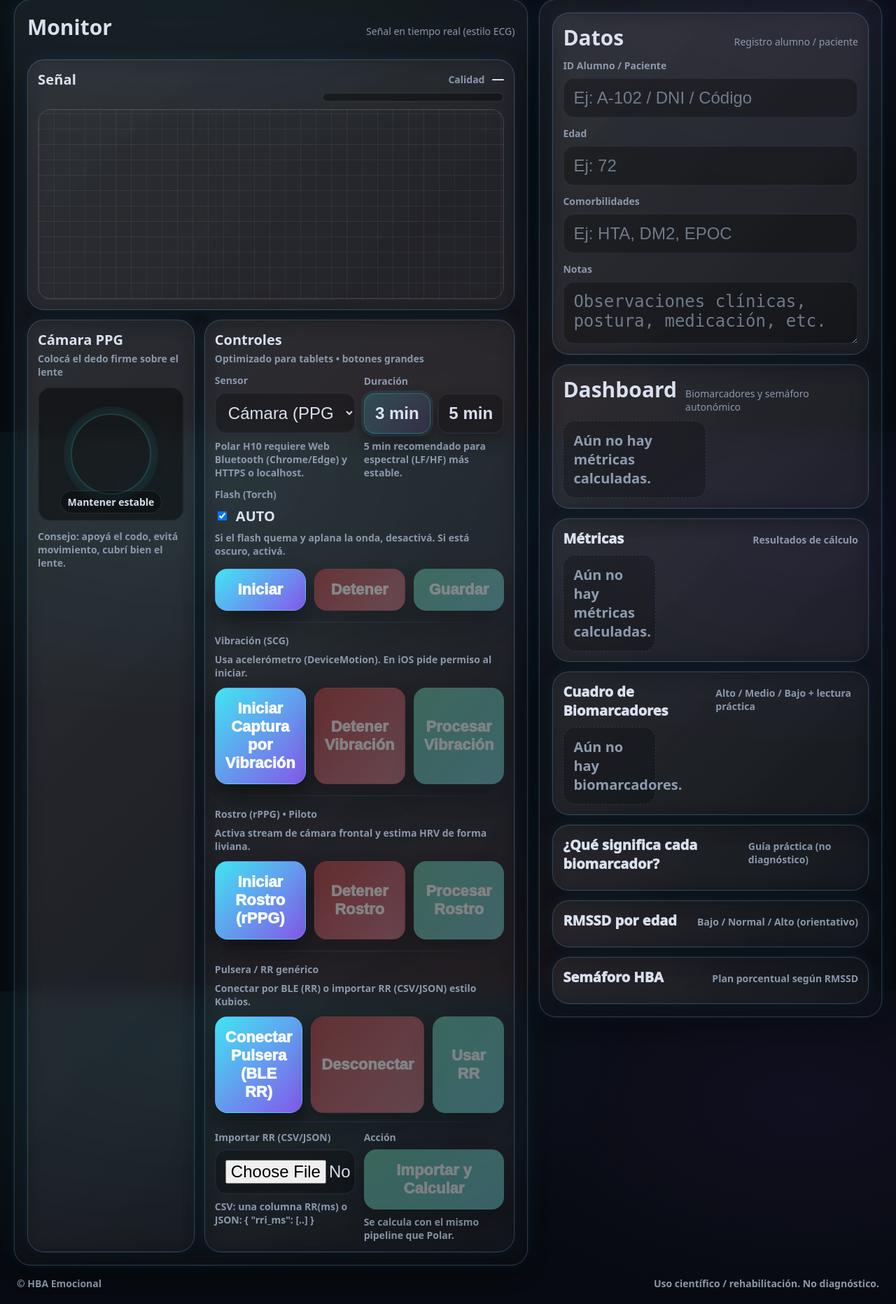
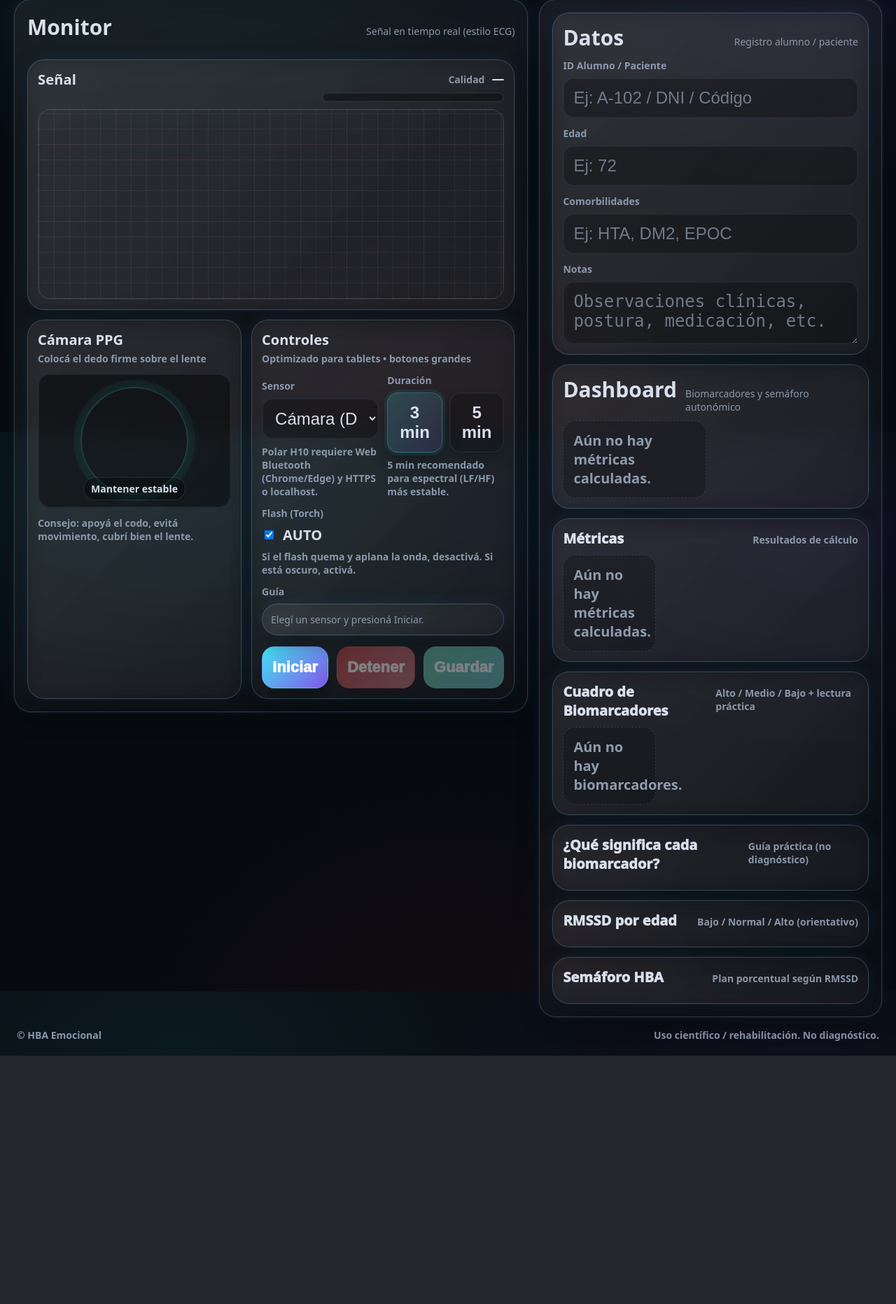
Before and after one commit to hbaemocional-code/hba-emocional, a Flask app: page / in a window 1280 px wide. Shown: the part 183-2047 px from the top of the page at 70% size. After the commit the page ends 1692 px from the top, so only its background shows below. Run offline with Flask 3, Linux system fonts and the light colour scheme.

Commit message:
Update index.html

```diff
--- a/templates/index.html
+++ b/templates/index.html
@@ -74,8 +74,8 @@
         <div class="mediaRow">
           <div class="mediaCard glass neon">
             <div class="mediaHeader">
-              <div class="mediaTitle">Cámara PPG</div>
-              <div class="mediaSub">Colocá el dedo firme sobre el lente</div>
+              <div class="mediaTitle" id="mediaTitle">Cámara PPG</div>
+              <div class="mediaSub" id="mediaSub">Colocá el dedo firme sobre el lente</div>
             </div>
 
             <div class="videoFrame">
@@ -83,24 +83,11 @@
               <canvas id="frameCanvas" class="frameCanvas"></canvas>
               <div class="videoOverlay">
                 <div class="reticle"></div>
-                <div class="reticleText">Mantener estable</div>
+                <div class="reticleText" id="reticleText">Mantener estable</div>
               </div>
             </div>
 
-            <div class="tinyNote">Consejo: apoyá el codo, evitá movimiento, cubrí bien el lente.</div>
-
-            <!-- NUEVO: rPPG rostro (piloto) - video oculto/mini para stream -->
-            <video
-              id="faceVideo"
-              playsinline
-              autoplay
-              muted
-              style="width:1px;height:1px;opacity:0;position:absolute;left:-9999px;top:-9999px;"
-            ></video>
-            <canvas
-              id="faceCanvas"
-              style="width:1px;height:1px;opacity:0;position:absolute;left:-9999px;top:-9999px;"
-            ></canvas>
+            <div class="tinyNote" id="mediaNote">Consejo: apoyá el codo, evitá movimiento, cubrí bien el lente.</div>
           </div>
 
           <!-- CONTROLS -->
@@ -114,22 +101,28 @@
               <div class="field">
                 <div class="fieldLabel">Sensor</div>
                 <select id="sensorType" class="select">
-                  <option value="camera_ppg">Cámara (PPG)</option>
+                  <option value="camera_ppg">Cámara (Dedo PPG)</option>
+                  <option value="face_rppg">Cámara (Rostro rPPG • 1 min)</option>
+                  <option value="vibration_scg">Vibración (Acelerómetro SCG • 1 min)</option>
                   <option value="polar_h10">Polar H10 (BLE)</option>
+                  <option value="rr_upload">RR por Archivo (CSV/JSON)</option>
                 </select>
-                <div class="tinyNote">Polar H10 requiere Web Bluetooth (Chrome/Edge) y HTTPS o localhost.</div>
+                <div class="tinyNote" id="sensorHint">
+                  Polar H10 requiere Web Bluetooth (Chrome/Edge) y HTTPS o localhost.
+                </div>
               </div>
 
               <div class="field">
                 <div class="fieldLabel">Duración</div>
                 <div class="segmented">
+                  <button class="segBtn" data-min="1" id="dur1" style="display:none;">1 min</button>
                   <button class="segBtn active" data-min="3" id="dur3">3 min</button>
                   <button class="segBtn" data-min="5" id="dur5">5 min</button>
                 </div>
-                <div class="tinyNote">5 min recomendado para espectral (LF/HF) más estable.</div>
+                <div class="tinyNote" id="durHint">5 min recomendado para espectral (LF/HF) más estable.</div>
               </div>
 
-              <div class="field" style="grid-column: 1 / -1;">
+              <div class="field" id="torchField" style="grid-column: 1 / -1;">
                 <div class="fieldLabel">Flash (Torch)</div>
                 <label style="display:flex; align-items:center; gap:10px; font-weight:900;">
                   <input id="torchToggle" type="checkbox" checked />
@@ -137,74 +130,32 @@
                 </label>
                 <div class="tinyNote">Si el flash quema y aplana la onda, desactivá. Si está oscuro, activá.</div>
               </div>
+
+              <!-- RR upload -->
+              <div class="field" id="rrUploadField" style="grid-column: 1 / -1; display:none;">
+                <div class="fieldLabel">Cargar RR (CSV/JSON)</div>
+                <input id="rrFile" class="input" type="file" accept=".csv,.json,application/json,text/csv" />
+                <div class="tinyNote" id="rrUploadHint">
+                  CSV: una columna con RR en ms (o segundos). JSON: {"rri_ms":[...]} o [..].
+                </div>
+              </div>
+
+              <!-- Guía -->
+              <div class="field" id="guideField" style="grid-column: 1 / -1;">
+                <div class="fieldLabel">Guía</div>
+                <div class="glass neon" style="padding:12px;">
+                  <div id="guideText" class="panelHint" style="margin:0;">
+                    Elegí un sensor y presioná Iniciar.
+                  </div>
+                </div>
+              </div>
             </div>
 
-            <!-- EXISTENTE -->
             <div class="actionRow">
               <button class="btn btnPrimary" id="btnStart">Iniciar</button>
               <button class="btn btnDanger" id="btnStop" disabled>Detener</button>
               <button class="btn btnAccent" id="btnSave" disabled>Guardar</button>
             </div>
-
-            <!-- ===================== -->
-            <!-- NUEVO: HERRAMIENTAS   -->
-            <!-- ===================== -->
-            <div class="divider"></div>
-
-            <!-- Vibración (SCG) -->
-            <div class="field">
-              <div class="fieldLabel">Vibración (SCG)</div>
-              <div class="tinyNote">Usa acelerómetro (DeviceMotion). En iOS pide permiso al iniciar.</div>
-              <div class="actionRow">
-                <button class="btn btnPrimary" id="btnVibrationStart">Iniciar Captura por Vibración</button>
-                <button class="btn btnDanger" id="btnVibrationStop" disabled>Detener Vibración</button>
-                <button class="btn btnAccent" id="btnVibrationSend" disabled>Procesar Vibración</button>
-              </div>
-            </div>
-
-            <div class="divider"></div>
-
-            <!-- Rostro (rPPG) -->
-            <div class="field">
-              <div class="fieldLabel">Rostro (rPPG) • Piloto</div>
-              <div class="tinyNote">Activa stream de cámara frontal y estima HRV de forma liviana.</div>
-              <div class="actionRow">
-                <button class="btn btnPrimary" id="btnFaceStart">Iniciar Rostro (rPPG)</button>
-                <button class="btn btnDanger" id="btnFaceStop" disabled>Detener Rostro</button>
-                <button class="btn btnAccent" id="btnFaceSend" disabled>Procesar Rostro</button>
-              </div>
-            </div>
-
-            <div class="divider"></div>
-
-            <!-- Pulsera RR genérico -->
-            <div class="field">
-              <div class="fieldLabel">Pulsera / RR genérico</div>
-              <div class="tinyNote">Conectar por BLE (RR) o importar RR (CSV/JSON) estilo Kubios.</div>
-
-              <div class="actionRow" style="grid-template-columns: 1fr 1fr 1fr;">
-                <button class="btn btnPrimary" id="btnBraceletConnect">Conectar Pulsera (BLE RR)</button>
-                <button class="btn btnDanger" id="btnBraceletDisconnect" disabled>Desconectar</button>
-                <button class="btn btnAccent" id="btnBraceletUseRR" disabled>Usar RR</button>
-              </div>
-
-              <div class="divider"></div>
-
-              <div class="twoCols">
-                <div class="field">
-                  <div class="fieldLabel">Importar RR (CSV/JSON)</div>
-                  <input id="rrFile" class="input" type="file" accept=".csv,.json,application/json,text/csv" />
-                  <div class="tinyNote">CSV: una columna RR(ms) o JSON: { "rri_ms": [..] }</div>
-                </div>
-
-                <div class="field" style="align-items:stretch;">
-                  <div class="fieldLabel">Acción</div>
-                  <button class="btn btnAccent" id="btnRRImport" disabled>Importar y Calcular</button>
-                  <div class="tinyNote">Se calcula con el mismo pipeline que Polar.</div>
-                </div>
-              </div>
-            </div>
-
           </div>
         </div>
       </section>
@@ -260,7 +211,7 @@
           <div class="cards" id="cards"></div>
         </div>
 
-        <!-- NUEVO: Cuadro biomarcadores (alto/medio/bajo) -->
+        <!-- NUEVO: Cuadro biomarcadores -->
         <div class="results glass neon">
           <div class="resultsHeader">
             <div class="resultsTitle">Cuadro de Biomarcadores</div>
@@ -305,7 +256,19 @@
     </footer>
   </div>
 
+  <!-- Overlay countdown (sin CSS nuevo: inline) -->
+  <div id="countdownOverlay"
+       class="glass neon"
+       style="display:none; position:fixed; inset:0; z-index:9999; align-items:center; justify-content:center; padding:24px;">
+    <div class="glass neon" style="padding:22px; max-width:520px; width:min(92vw,520px); text-align:center;">
+      <div class="brandTitle" id="countdownTitle" style="margin-bottom:10px;">Preparación</div>
+      <div id="countdownText" class="panelHint" style="margin-bottom:16px;">—</div>
+      <div id="countdownNumber" style="font-size:64px; font-weight:900;">3</div>
+      <div class="tinyNote" id="countdownHint" style="margin-top:12px;">No bloquees la pantalla.</div>
+    </div>
+  </div>
+
   <!-- cache-buster -->
-  <script src="/static/js/main.js?v=4"></script>
+  <script src="/static/js/main.js?v=6"></script>
 </body>
 </html>
```
